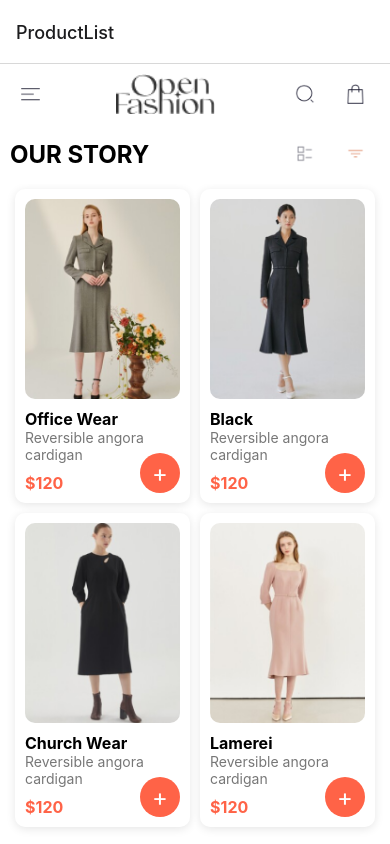
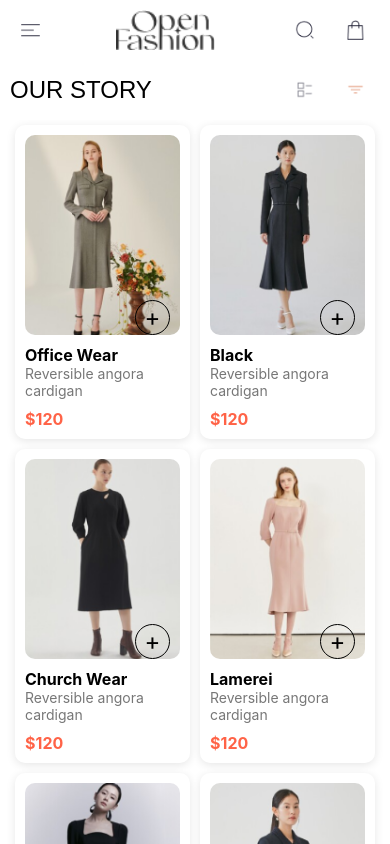
Before and after one commit to bakorx/rn-assignment6-11279787, a React Native app in the folder clothingApp/: screen /ProductList in a window 390 px wide. Shown: the top 844 px of the page. Built offline with nearby package versions, Linux system fonts and the light colour scheme.

Commit message:
removed header

```diff
--- a/clothingApp/AppNavigator.js
+++ b/clothingApp/AppNavigator.js
@@ -8,7 +8,10 @@ const Stack = createStackNavigator();
 
 const AppNavigator = () => (
   <NavigationContainer>
-    <Stack.Navigator initialRouteName="ProductList">
+    <Stack.Navigator
+      initialRouteName="ProductList"
+      screenOptions={{ headerShown: false }}
+    >
       <Stack.Screen name="ProductList" component={ProductList} />
       <Stack.Screen name="Checkout" component={Checkout} />
     </Stack.Navigator>
--- a/clothingApp/components/ProductList.js
+++ b/clothingApp/components/ProductList.js
@@ -8,6 +8,10 @@ const products = [
   { id: 2, name: 'Black', description: 'Reversible angora cardigan', price: 120, image: require('../assets/dress2.png') },
   { id: 3, name: 'Church Wear', description: 'Reversible angora cardigan', price: 120, image: require('../assets/dress3.png') },
   { id: 4, name: 'Lamerei', description: 'Reversible angora cardigan', price: 120, image: require('../assets/dress4.png') },
+  { id: 4, name: '21WN', description: 'Reversible angora cardigan', price: 120, image: require('../assets/dress5.png') },
+  { id: 4, name: 'Lopo', description: 'Reversible angora cardigan', price: 120, image: require('../assets/dress6.png') },
+  { id: 4, name: '21wn', description: 'Reversible angora cardigan', price: 120, image: require('../assets/dress7.png') },
+  { id: 3, name: 'Lame', description: 'Reversible angora cardigan', price: 120, image: require('../assets/dress3.png') },
 ];
 
 const ProductList = ({ navigation }) => {
@@ -15,13 +19,15 @@ const ProductList = ({ navigation }) => {
 
   const renderItem = ({ item }) => (
     <View style={styles.product}>
-      <Image source={item.image} style={styles.image} />
+      <View style={styles.imageContainer}>
+        <Image source={item.image} style={styles.image} />
+        <TouchableOpacity style={styles.addButton} onPress={() => dispatch(addItemToCart(item))}>
+          <Text style={styles.addButtonText}>+</Text>
+        </TouchableOpacity>
+      </View>
       <Text style={styles.name}>{item.name}</Text>
       <Text style={styles.description}>{item.description}</Text>
       <Text style={styles.price}>${item.price}</Text>
-      <TouchableOpacity style={styles.addButton} onPress={() => dispatch(addItemToCart(item))}>
-        <Text style={styles.addButtonText}>+</Text>
-      </TouchableOpacity>
     </View>
   );
 
@@ -103,7 +109,7 @@ const styles = StyleSheet.create({
   },
   title: {
     fontSize: 24,
-    fontWeight: 'bold',
+    fontFamily: 'Arial',
   },
   titleIcons: {
     flexDirection: 'row',
@@ -127,11 +133,31 @@ const styles = StyleSheet.create({
     shadowOffset: { width: 0, height: 2 },
     elevation: 2,
   },
+  imageContainer: {
+    position: 'relative',
+  },
   image: {
     width: '100%',
     height: 200,
     borderRadius: 10,
     marginBottom: 10,
+  },
+  addButton: {
+    position: 'absolute',
+    bottom: 10,
+    right: 10,
+    backgroundColor: 'transparent',
+    width: 35,
+    height: 35,
+    borderRadius: 20,
+    justifyContent: 'center',
+    alignItems: 'center',
+    borderWidth: 1,
+    borderColor: '#000',
+  },
+  addButtonText: {
+    color: '#000',
+    fontSize: 24,
   },
   name: {
     fontSize: 16,
@@ -147,21 +173,6 @@ const styles = StyleSheet.create({
     fontWeight: 'bold',
     color: '#ff6347',
   },
-  addButton: {
-    position: 'absolute',
-    bottom: 10,
-    right: 10,
-    backgroundColor: '#ff6347',
-    width: 40,
-    height: 40,
-    borderRadius: 20,
-    justifyContent: 'center',
-    alignItems: 'center',
-  },
-  addButtonText: {
-    color: '#fff',
-    fontSize: 24,
-  },
 });
 
 export default ProductList;
```
